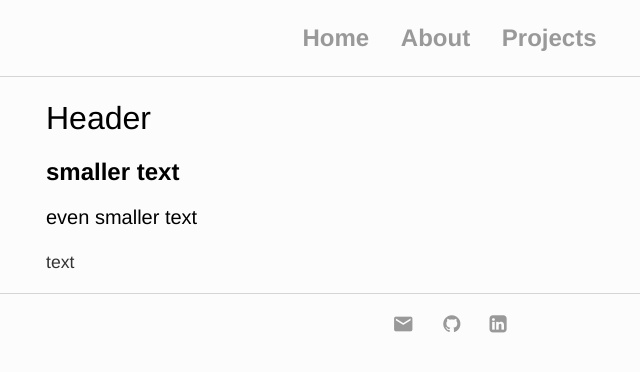
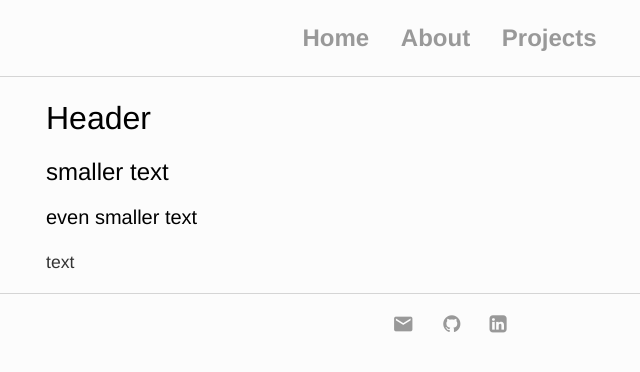
Before and after one commit to clfkenny/clfkenny.github.io, a Jekyll site: the page built from projects/test/index.md, in a window 1280 px wide. Shown: the top 372 px of the page, without its empty margins (178-818 px from the left). Built offline with Jekyll 4.4.1, drawn with Linux system fonts in a browser that asks for light colours; our own code applies the rules of GitHub Pages for plain Markdown files.

Commit message:
Update main.css

```diff
--- a/css/main.css
+++ b/css/main.css
@@ -36,12 +36,14 @@ a:hover {
 }
 h1 {
     font-size: 2em;
-    font-family:'Helvetica', 'Arial', 'Sans-Serif';
+    font-weight: normal;
+}
+h2 {
+    font-size: 1.5em;
     font-weight: normal;
 }
 h3 {
     font-size: 1.25em;
-    font-family:'Helvetica', 'Arial', 'Sans-Serif';
     font-weight: normal;
 }
 p {
```
